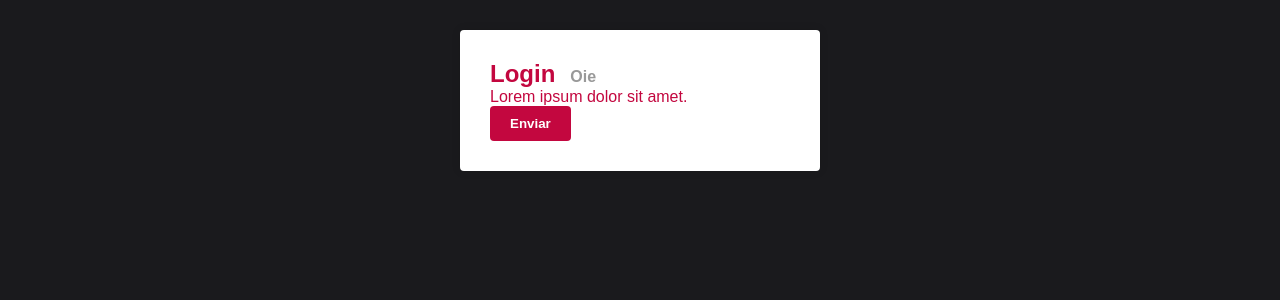
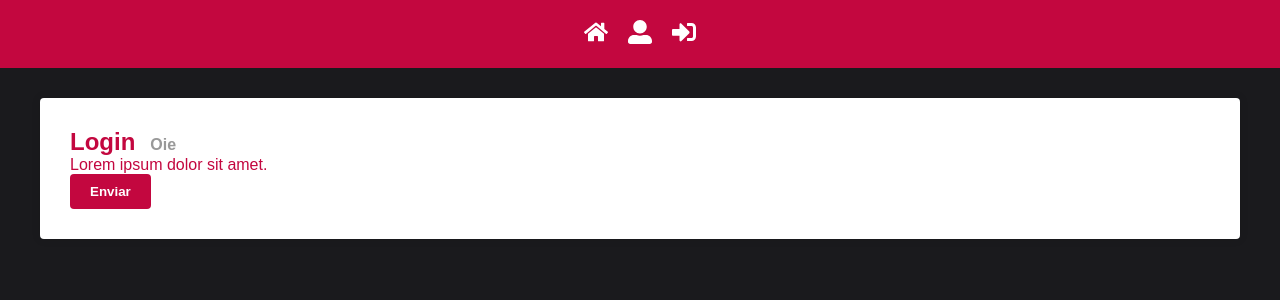
Before and after one commit to DaviRamosUC/escola-frontend, a React (Create React App) app: page /login in a window 1280 px wide. Shown: the top 300 px of the page. Built offline with nearby package versions, Linux system fonts and the light colour scheme.

Commit message:
Definindo o nav

```diff
--- a/package.json
+++ b/package.json
@@ -8,6 +8,7 @@
     "@testing-library/user-event": "^12.1.10",
     "react": "^17.0.2",
     "react-dom": "^17.0.2",
+    "react-icons": "^4.2.0",
     "react-scripts": "4.0.3",
     "styled-components": "^5.3.0",
     "web-vitals": "^1.0.1"
--- a/src/App.js
+++ b/src/App.js
@@ -1,10 +1,12 @@
 import Login from './pages/Login';
+import Header from './components/Header';
 
 import GlobalStyles from './styles/GlobalStyles';
 
 function App() {
   return (
     <>
+      <Header />
       <Login />
       <GlobalStyles />
     </>
--- a/src/components/Header/index.js
+++ b/src/components/Header/index.js
@@ -0,0 +1,20 @@
+import React from 'react';
+
+import { FaHome, FaSignInAlt, FaUserAlt } from 'react-icons/fa';
+import { Nav } from './styled';
+
+export default function Header() {
+  return (
+    <Nav>
+      <a href="https://github.com/">
+        <FaHome size={24} />
+      </a>
+      <a href="https://github.com/">
+        <FaUserAlt size={24} />
+      </a>
+      <a href="https://github.com/">
+        <FaSignInAlt size={24} />
+      </a>
+    </Nav>
+  );
+}
--- a/src/components/Header/styled.js
+++ b/src/components/Header/styled.js
@@ -0,0 +1,16 @@
+import styled from 'styled-components';
+import { primaryColor } from '../../config/colors';
+
+export const Nav = styled.nav`
+  background: ${primaryColor};
+  padding: 20px;
+  display: flex;
+  align-items: center;
+  justify-content: center;
+
+  a {
+    color: #fff;
+    margin: 0 10px 0;
+    font-weight: bold;
+  }
+`;
--- a/src/styles/GlobalStyles.js
+++ b/src/styles/GlobalStyles.js
@@ -39,7 +39,7 @@ export default createGlobalStyle`
 `;
 
 export const Container = styled.section`
-  max-width: 360px;
+  max-width: 150vh;
   background: #fff;
   margin: 30px auto;
   padding: 30px;
```
Also changed, not shown: 1 other file (tests, documents, lock files or other folders).
